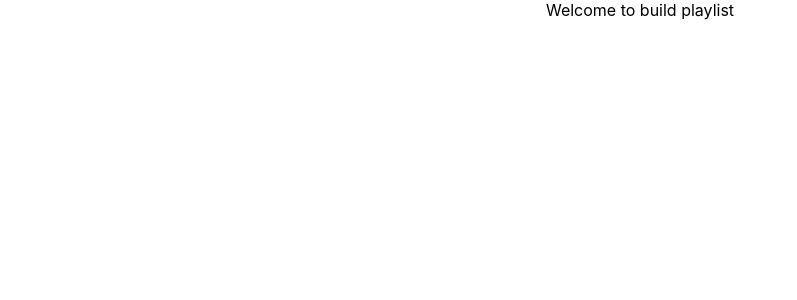
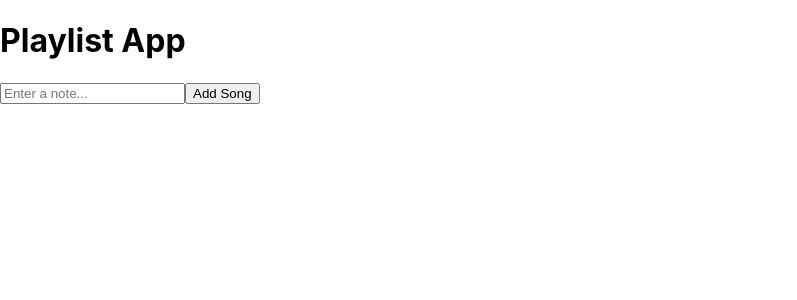
Before and after one commit to vaishnavipulluri/build-playlist, a React (Create React App) app: page / in a window 1280 px wide. Shown: the top 300 px of the page, without its empty margins (0-797 px from the left). Built offline with nearby package versions, Linux system fonts and the light colour scheme.

Commit message:
Playlist first commit

```diff
--- a/src/App.js
+++ b/src/App.js
@@ -1,11 +1,51 @@
-import './App.css';
-
-import logo from './logo.svg';
+import React, { useEffect, useState } from "react";
 
 function App() {
+  const [playlist, setPlaylist] = useState([]);
+  const [newNote, setNewNote] = useState("");
+
+  // Load playlist from local storage on mount
+  useEffect(() => {
+    const savedPlaylist = JSON.parse(localStorage.getItem("playlist")) || [];
+    setPlaylist(savedPlaylist);
+  }, []);
+
+  // Save playlist to local storage whenever playlist change
+  useEffect(() => {
+    localStorage.setItem("playlist", JSON.stringify(playlist));
+  }, [playlist]);
+
+  const addNote = () => {
+    if (newNote.trim() === "") return;
+    setPlaylist([...playlist, newNote]);
+    setNewNote("");
+  };
+
+  const deleteNote = (index) => {
+    const updatedPlaylist = playlist.filter((_, i) => i !== index);
+    setPlaylist(updatedPlaylist);
+  };
+
   return (
-    <div className="App">
-      Welcome to build playlist
+    <div className="app">
+      <h1>Playlist App</h1>
+      <div className="input-container">
+        <input
+          type="text"
+          value={newNote}
+          onChange={(e) => setNewNote(e.target.value)}
+          placeholder="Enter a note..."
+        />
+        <button onClick={addNote}>Add Song</button>
+      </div>
+      <ul className="playlist-list">
+        {playlist.map((note, index) => (
+          <li key={index} className="note-item">
+            {note}
+            <button className="delete-button" onClick={() => deleteNote(index)}>Delete</button>
+          </li>
+        ))}
+      </ul>
     </div>
   );
 }
```
